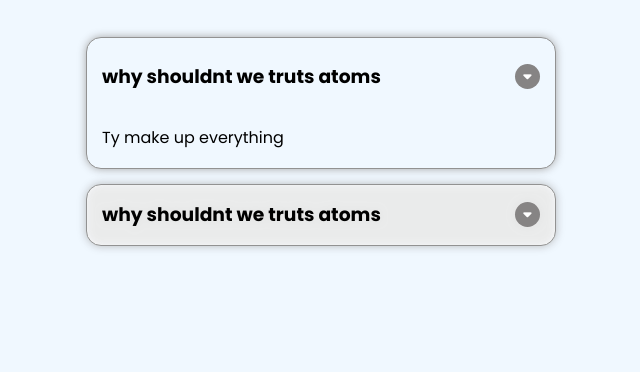
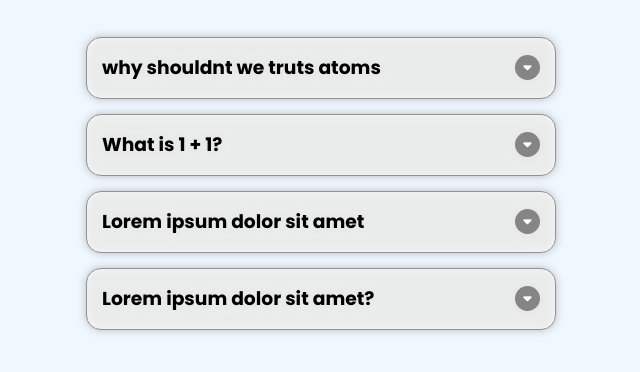
Before and after one commit to Ameer2000Mzori/FAQ-Collapse, a website built with webpack: page src/index.html in a window 1280 px wide. Both pictures are taken after a click on the button 846 px from the left and 134 px from the top of the page. Shown: the part 58-430 px from the top of the page, without its empty margins (319-959 px from the left). Built offline with nearby package versions, Linux system fonts and the light colour scheme.

Commit message:
added function and some tyling error fix

```diff
--- a/src/index.html
+++ b/src/index.html
@@ -21,10 +21,10 @@
     <header class="header">
       <h2>Frequently asked questions</h2>
       <div class="collapse-Wrapper">
-        <div class="collap-Wrap active">
+        <div class="collap-Wrap">
           <div class="title-Btn-Wrap">
             <h3>why shouldnt we truts atoms</h3>
-            <button class="open-Close-Btn">
+            <button id="open-Btn" class="open-Close-Btn">
               <i class="fa-solid fa-caret-down"></i>
             </button>
           </div>
@@ -32,12 +32,30 @@
         </div>
         <div class="collap-Wrap">
           <div class="title-Btn-Wrap">
-            <h3>why shouldnt we truts atoms</h3>
-            <button class="open-Close-Btn">
+            <h3>What is 1 + 1?</h3>
+            <button id="open-Btn" class="open-Close-Btn">
               <i class="fa-solid fa-caret-down"></i>
             </button>
           </div>
-          <p>Ty make up everything</p>
+          <p>1 + 1 is 5</p>
+        </div>
+        <div class="collap-Wrap">
+          <div class="title-Btn-Wrap">
+            <h3>Lorem ipsum dolor sit amet</h3>
+            <button id="open-Btn" class="open-Close-Btn">
+              <i class="fa-solid fa-caret-down"></i>
+            </button>
+          </div>
+          <p>consectetur</p>
+        </div>
+        <div class="collap-Wrap">
+          <div class="title-Btn-Wrap">
+            <h3>Lorem ipsum dolor sit amet?</h3>
+            <button id="open-Btn" class="open-Close-Btn">
+              <i class="fa-solid fa-caret-down"></i>
+            </button>
+          </div>
+          <p>Lorem ipsum dolor sit amet</p>
         </div>
       </div>
     </header>
--- a/src/script.js
+++ b/src/script.js
@@ -1 +1,25 @@
-console.log("hallo world");
+// selecting our elements
+var openBtns = document.querySelectorAll(".open-Close-Btn");
+var collapWraps = document.querySelectorAll(".collap-Wrap");
+// our functions
+var openHandler = function (e) {
+    // getting target button
+    var btn = e.currentTarget;
+    // getting parrents of button
+    var collapWrap = btn.parentElement.parentElement;
+    var iEl = btn.querySelector("i");
+    // if contains that class or not
+    if (!collapWrap.classList.contains("active")) {
+        collapWrap.classList.add("active");
+        iEl.classList.replace("fa-caret-down", "fa-xmark");
+        btn;
+    }
+    else {
+        collapWrap.classList.remove("active");
+        iEl.classList.replace("fa-xmark", "fa-caret-down");
+    }
+};
+// our event listeners
+openBtns.forEach(function (btn) {
+    btn.addEventListener("click", openHandler);
+});
--- a/src/script.ts
+++ b/src/script.ts
@@ -1 +1,27 @@
-console.log("hallo world");
+// selecting our elements
+const openBtns = document.querySelectorAll(".open-Close-Btn");
+const collapWraps = document.querySelectorAll(".collap-Wrap");
+
+// our functions
+const openHandler = (e) => {
+  // getting target button
+  const btn = e.currentTarget;
+  // getting parrents of button
+  const collapWrap = btn.parentElement.parentElement;
+  const iEl = btn.querySelector("i");
+
+  // if contains that class or not
+  if (!collapWrap.classList.contains("active")) {
+    collapWrap.classList.add("active");
+    iEl.classList.replace("fa-caret-down", "fa-xmark");
+    btn;
+  } else {
+    collapWrap.classList.remove("active");
+    iEl.classList.replace("fa-xmark", "fa-caret-down");
+  }
+};
+
+// our event listeners
+openBtns.forEach((btn) => {
+  btn.addEventListener("click", openHandler);
+});
--- a/src/style.scss
+++ b/src/style.scss
@@ -85,7 +85,8 @@ body {
 
         h3 {
           font-weight: 600;
-          font-size: 15px;
+          font-size: 13px;
+          padding: 0;
         }
 
         p {
```
Also changed, not shown: src/style.css, 1 other file.
